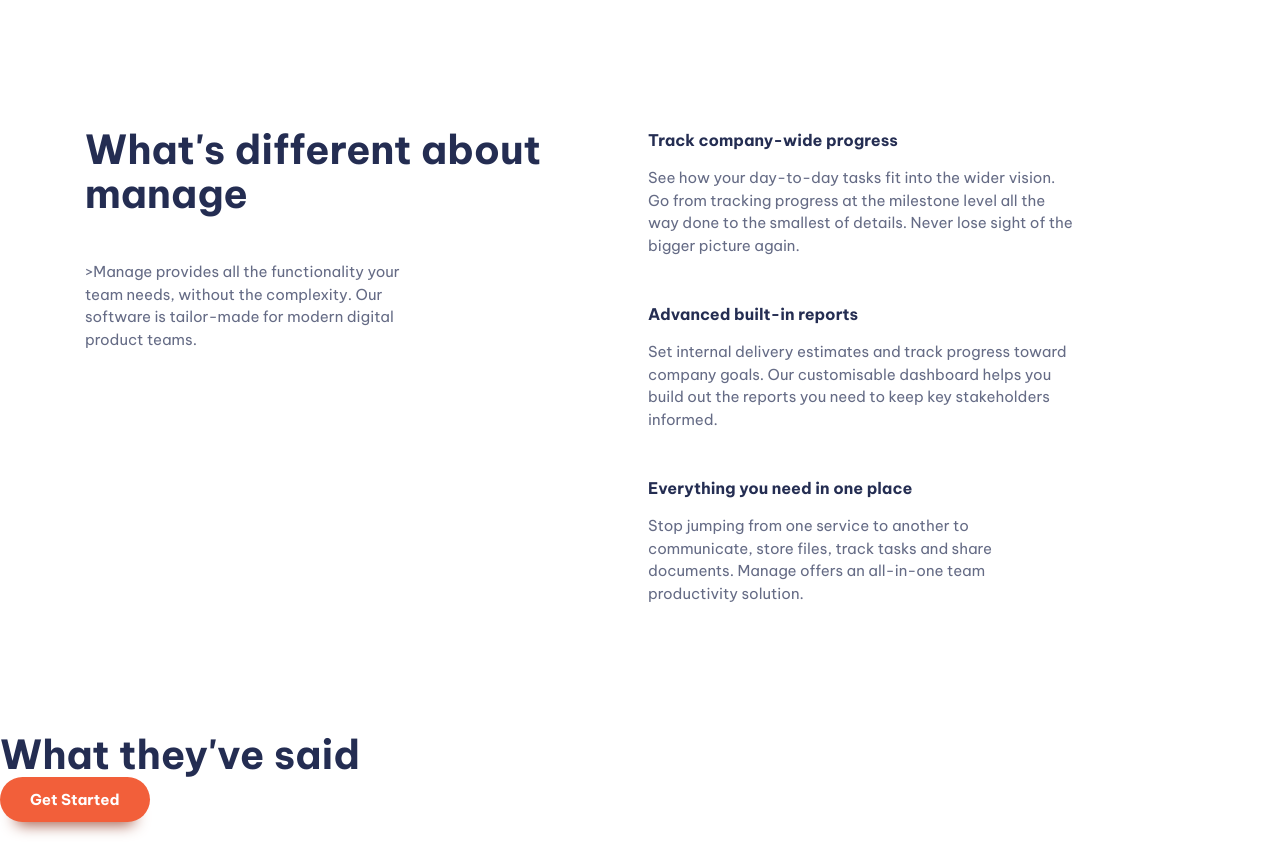
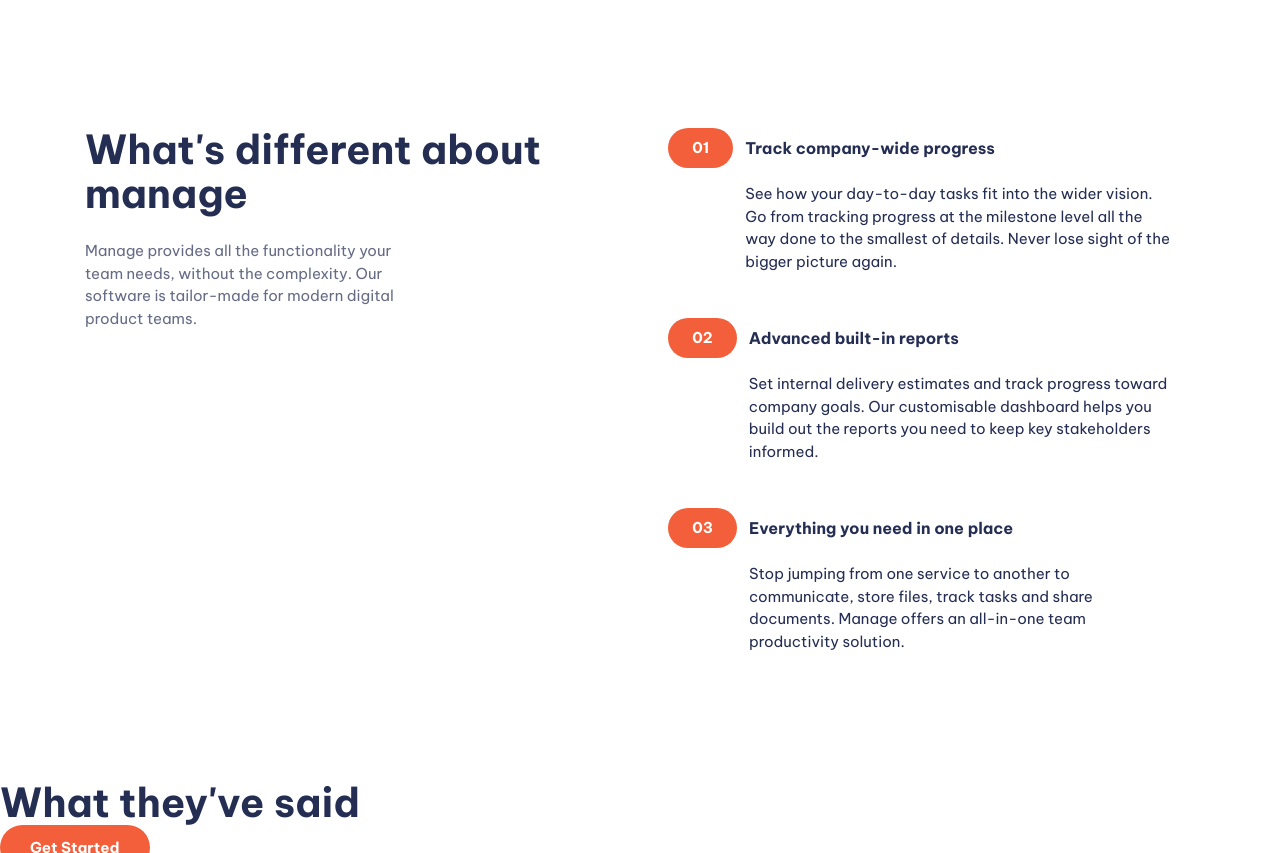
Before and after one commit to WIDDITXP/manage-project, a website built with Vite: page index.html in a window 1280 px wide. Shown: the part 700-1553 px from the top of the page. Built offline with nearby package versions, Linux system fonts and the light colour scheme.

Commit message:
added and fixed layout for numbered-items

```diff
--- a/index.html
+++ b/index.html
@@ -62,10 +62,10 @@
       <section class="padding-block-900">
         <div class="container">
           <div class="even-columns">
-            <div class="flow">
+            <div class="flow text-center-sm-only margin-bottom-700" style="--flow-spacer: 1.5rem">
               <h2 class="fs-secondary-heading fw-bold">
                 What's different about manage</h2>
-              <p>>Manage provides all the functionality your
+              <p>Manage provides all the functionality your
                team needs, without the complexity. Our software
                is tailor-made for modern digital product teams.</p>
             </div>
@@ -73,24 +73,24 @@
               <ul class="numbered-items | flow" role="list">
                 <li>
                   <div class="flow" style="--flow-spacer: 1em">
-                    <h3 class="fs-600 fw-bold">Track company-wide progress</h3>
-                    <p data-width="wide">See how your day-to-day tasks fit into the wider vision. Go from tracking progress at the milestone
+                    <h3 class="numbered-items__title | fs-600 fw-bold">Track company-wide progress</h3>
+                    <p class="numbered-items__body" data-width="wide">See how your day-to-day tasks fit into the wider vision. Go from tracking progress at the milestone
                       level all the way
                       done to the smallest of details. Never lose sight of the bigger picture again.</p>
                   </div>
                 </li>
                 <li>
                   <div class="flow" style="--flow-spacer: 1em">
-                    <h3 class="fs-600 fw-bold">Advanced built-in reports</h3>
-                    <p data-width="wide">Set internal delivery estimates and track progress toward company goals. Our customisable dashboard
+                    <h3 class="numbered-items__title | fs-600 fw-bold">Advanced built-in reports</h3>
+                    <p class="numbered-items__body" data-width="wide">Set internal delivery estimates and track progress toward company goals. Our customisable dashboard
                       helps you build out
                       the reports you need to keep key stakeholders informed.</p>
                   </div>
                 </li>
                 <li>
                   <div class="flow" style="--flow-spacer: 1em">
-                    <h3 class="fs-600 fw-bold">Everything you need in one place</h3>
-                    <p data-width="wide">Stop jumping from one service to another to communicate, store files, track tasks and share
+                    <h3 class="numbered-items__title | fs-600 fw-bold">Everything you need in one place</h3>
+                    <p class="numbered-items__body" data-width="wide">Stop jumping from one service to another to communicate, store files, track tasks and share
                       documents. Manage offers an
                       all-in-one team productivity solution.</p>
                   </div>
--- a/style.css
+++ b/style.css
@@ -392,6 +392,75 @@ input:where([type="text"], [type="email"]) {
   opacity: 0.1;
 }
 
+/*  Numbered Items */
+
+.numbered-items {
+ counter-reset: count;
+ width: fit-content;
+ margin-inline: auto;
+}
+
+.numbered-items li {
+  counter-increment: count;
+}
+
+.numbered-items div {
+  display: grid;
+  position: relative;
+  align-items: center;
+  column-gap: var(--size-300);
+  grid-template-columns: min-content 1fr;
+}
+
+.numbered-items__title {
+  grid-row: 1 / 2;
+  grid-column: 2 / 3;
+  line-height: 1;
+}
+
+.numbered-items__body {
+  grid-column: 1 / -1;
+}
+
+.numbered-items div::before,
+.numbered-items div::after {
+  height: 40px;
+}
+
+.numbered-items div::before {
+  content: "0" counter(count);
+  display: flex;
+  align-items: center;
+  background-color: var(--clr-accent-400);
+  color: var(--clr-neutral-100);
+  font-weight: var(--fw-bold);
+  padding: 0 var(--size-500);
+  height: 40px;
+  border-radius: 100vw;
+  grid-row: 1 / 2;
+  grid-column: 1 / 2;
+}
+
+@media (max-width: 30em) {
+  .numbered-items div::after {
+    --bg: var(--clr-accent-100);
+    content: "";
+    display: block;
+    z-index: -1;
+    border-radius: 100vw 0 0 100vw;
+    grid-column: 1 / -1;
+    grid-row: 1 / 2;
+    box-shadow: 5em 0 0 var(--bg);
+    background-color: var(--bg);
+  }
+}
+
+@media (min-width:50em) {
+  .numbered-items__body {
+    grid-column: 2 / -1;
+  }
+}
+
 /* Utility Classes */
 
 .visually-hidden {
@@ -408,9 +477,9 @@ input:where([type="text"], [type="email"]) {
 
 .container {
   --max-width: 1110px;
-  --padding: 1rem;
+  --container-padding: 1rem;
 
-  width: min(var(--max-width), 100% - var(--padding));
+  width: min(var(--max-width), 100% - var(--container-padding));
   margin-inline: auto;
 }
 
@@ -442,6 +511,25 @@ input:where([type="text"], [type="email"]) {
 
 :where(.flow :not(:first-child)) {
   margin-top: var(--flow-spacer, 3em);
+}
+
+.text-center {
+  text-align: center;
+}
+
+.text-center p {
+  margin-inline: auto
+  ;
+}
+
+@media (max-width: 50em) {
+  .text-center-sm-only {
+    text-align: center;
+  }
+
+  .text-center-sm-only p {
+    margin-inline: auto;
+  }
 }
 
 .text-primary-400 {
@@ -530,6 +618,10 @@ input:where([type="text"], [type="email"]) {
   padding-block: var(--size-700);
 }
 
+.margin-bottom-700 {
+  margin-block-end: var(--size-700);
+}
+
 .display-sm-none {
   display: none;
 }
```
